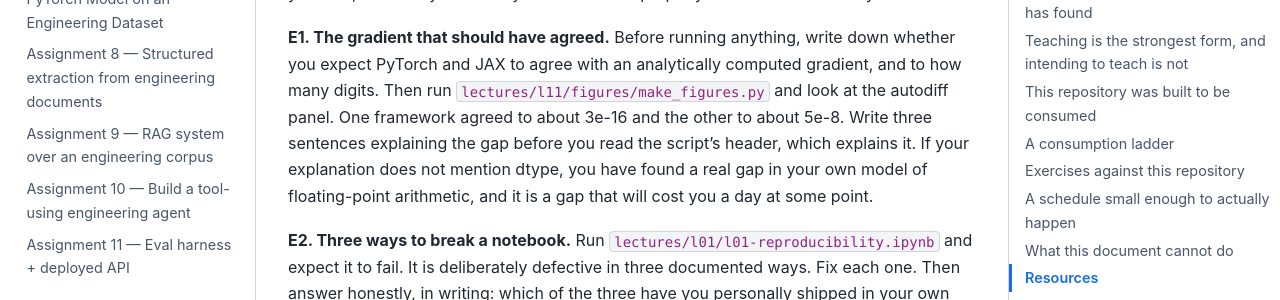
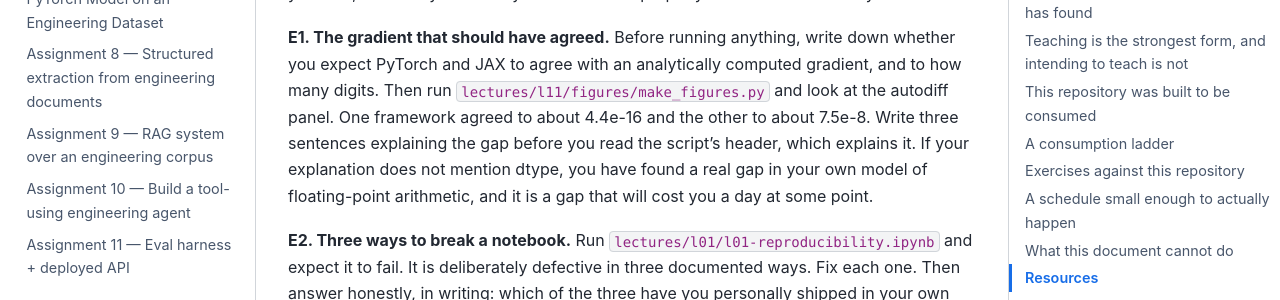
Before and after one commit to jkitchin/f26-06763, a Jupyter Book: the page built from course/optional/generating-is-not-learning.md, in a window 1280 px wide and 900 px high, scrolled down 5481 px. Shown: the part 180-480 px from the top of the window. Built offline with Jupyter Book 1.0.4 settings and Sphinx 7.4.7 and the Sphinx Book theme 1.1.4, drawn with Linux system fonts in a browser that asks for light colours; pages that are not in the unit, such as notebooks, are missing from menus.

Commit message:
Reconcile measured numbers that drifted from their sources
Seven copies of four measurements had gone out of sync across L11 and L13,
including two published pages that contradicted each other and one deck that
contradicted itself.

L11, verified by re-running the numeric core of fig_autodiff (SEED=0,
jax_enable_x64) with the plotting stripped:

    torch, all float64       max|error| 1.735e-18
    torch, two Python floats max|error| 7.521e-08
    jax, x64 enabled         max|error| 4.441e-16
    torch vs jax agree to    4.441e-16

So notes.md, the notebook, and slides.md:240 were right at 7.5e-8 and
4.4e-16. Corrected to match:

  - figures/make_figures.py header said 5e-8 and 3e-16
  - slides.md:141 said JAX matched at 3e-16, while slides.md:240 in the same
    deck said 4.4e-16
  - course/optional/generating-is-not-learning.md, published, said 3e-16 and
    5e-8 in exercise E1, so the document telling students to check this claim
    was itself quoting the stale numbers
  - course/optional/how-this-course-was-built.md, published, same row

L13, where the script's own bullet 7 already records that every held-out
number was redone after scikit-learn 1.8/1.9 changed GroupKFold assignment,
but bullets 4 and 5 above it were never updated. notes.md and slides.md agree
with each other; the header did not:

  - deep-ensemble coverage on held-out configurations: 76% -> 79.9%
  - split conformal, grouped split: 89% -> 95.7%
  - split conformal, held-out velocity: 68% -> 82.2%

Two claims are deliberately left alone because they are consistent everywhere
and fixing them means deciding what they should say, which is an authoring
call rather than a drift fix. Both are noted for follow-up: the 1.25e-7
relative error, which does not reproduce (measured 9.98e-7 against a float32
epsilon of 1.19e-7), and the notebook's "7.5e-8, which is float32 epsilon",
which conflates the absolute gradient error with the relative one.

Co-Authored-By: Claude Opus 5 (1M context) <noreply@anthropic.com>

```diff
--- a/course/optional/generating-is-not-learning.md
+++ b/course/optional/generating-is-not-learning.md
@@ -174,7 +174,7 @@ look, and a way to check yourself. Do one properly rather than six loosely.
 **E1. The gradient that should have agreed.** Before running anything, write down whether
 you expect PyTorch and JAX to agree with an analytically computed gradient, and to how many
 digits. Then run `lectures/l11/figures/make_figures.py` and look at the autodiff panel. One
-framework agreed to about 3e-16 and the other to about 5e-8. Write three sentences
+framework agreed to about 4.4e-16 and the other to about 7.5e-8. Write three sentences
 explaining the gap before you read the script's header, which explains it. If your
 explanation does not mention dtype, you have found a real gap in your own model of
 floating-point arithmetic, and it is a gap that will cost you a day at some point.
```
Also changed, not shown: course/optional/how-this-course-was-built.md (+1 -1 lines), lectures/l11/slides.md (+1 -1 lines), 2 other files.
